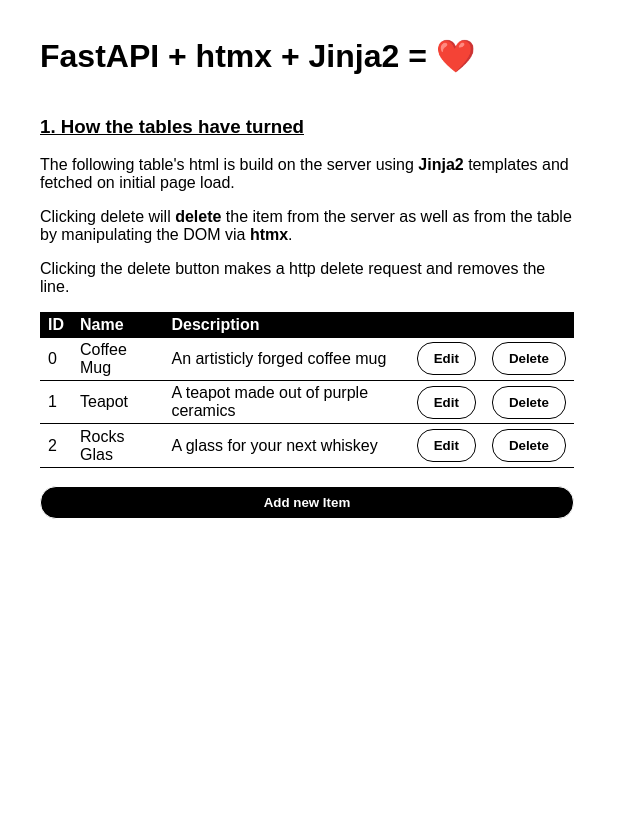
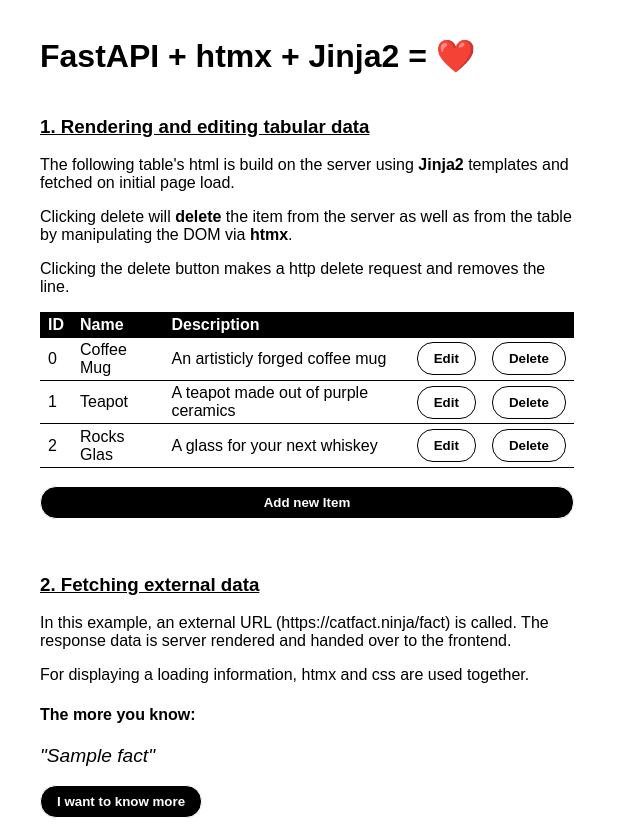
Before and after one commit to pazifical/fastapi-htmx-example, a FastAPI app: page / in a window 1280 px wide. Shown: the whole page, without its empty margins (0-640 px from the left). Before the commit the page ends 519 px from the top, so only its background shows below. Run offline with FastAPI, Linux system fonts and the light colour scheme; a database or web service that is not in the repository returns one stand-in record (values such as "Sample title"); data that the repository does not hold is empty.

Commit message:
added new functionality

```diff
--- a/main.py
+++ b/main.py
@@ -1,8 +1,10 @@
+import time
 from typing import Annotated
 from fastapi import FastAPI, Form, Request, Response, status
 from fastapi.responses import HTMLResponse
 from fastapi.staticfiles import StaticFiles
 from fastapi.templating import Jinja2Templates
+import requests
 from library.classes import CreateItem, Item
 
 from library.repository import ItemRepository
@@ -22,6 +24,23 @@
 @app.get("/", response_class=HTMLResponse)
 async def index(request: Request):
     return templates.TemplateResponse(request=request, name="pages/index.html")
+
+
+@app.get("/api/cat/fact/div", response_class=HTMLResponse)
+async def index(request: Request):
+    time.sleep(1)
+    response = requests.get("https://catfact.ninja/fact")
+    try:
+        data = response.json()
+    except Exception as e:
+        print(e)
+        data = {}
+
+    return templates.TemplateResponse(
+        request=request,
+        name="components/cat_fact_div.html",
+        context={"fact": data.get("fact")},
+    )
 
 
 @app.get("/api/items/add", response_class=HTMLResponse)
--- a/requirements.txt
+++ b/requirements.txt
@@ -3,3 +3,4 @@
 Jinja2==3.1.3
 uvicorn[standard]==0.27.1
 python-multipart==0.0.9
+requests==2.31.0
--- a/static/style.css
+++ b/static/style.css
@@ -18,6 +18,11 @@
   font-weight: bold;
 }
 button:hover {
+  /* transition: 250ms; */
+}
+button:active {
+  box-shadow: 3px 0px 0px red, -3px 0px 0px red, 0px 3px 0px red,
+    0px -3px 0px red;
 }
 .btn-secondary {
   background-color: white;
@@ -68,8 +73,9 @@
   font-weight: bold;
 }
 
-section {
+article {
   max-width: 60ch;
+  display: inline-block;
 }
 
 input {
@@ -89,3 +95,25 @@
 h3 {
   text-decoration: underline solid black;
 }
+
+.my-indicator {
+  > .show {
+    display: inline;
+  }
+  > .loading {
+    display: none;
+  }
+}
+.loading {
+  display: none;
+}
+
+.htmx-request .my-indicator,
+.htmx-request.my-indicator {
+  > .show {
+    display: none;
+  }
+  > .loading {
+    display: inline;
+  }
+}
--- /dev/null
+++ b/templates/components/cat_fact_div.html
@@ -0,0 +1,9 @@
+<div hx-get="/api/cat/fact/div" hx-swap="outerHTML" hx-indicator="#loader">
+  <h4>The more you know:</h4>
+  <div style="font-size: 1.2rem" class="my-indicator" id="loader">
+    <i class="show">"{{fact}}"</i>
+    <i class="loading">LOADING...</i>
+  </div>
+  <br />
+  <button class="btn-primary">I want to know more</button>
+</div>
--- a/templates/pages/index.html
+++ b/templates/pages/index.html
@@ -3,8 +3,10 @@
 <main>
   <h1>FastAPI + htmx + Jinja2 = ❤️</h1>
 
-  <section style="display: inline-block">
-    <h3>1. How the tables have turned</h3>
+
+  <section>
+    <article>
+    <h3>1. Rendering and editing tabular data</h3>
     <p>
       The following table's html is build on the server using
       <strong>Jinja2</strong> templates and fetched on initial page load.
@@ -19,6 +21,21 @@
     </p>
     <div hx-get="/api/items/table" hx-trigger="load" hx-swap="outerHTML"></div>
   </section>
+  <br>
+  <br>
+  <section >
+    <article>
+    <h3>2. Fetching external data</h3>
+    <p>
+      In this example, an external URL (https://catfact.ninja/fact) is called.
+      The response data is server rendered and handed over to the frontend.
+    </p>
+    <p>
+      For displaying a loading information, htmx and css are used together.
+    </p>
+    <div hx-get="/api/cat/fact/div" hx-trigger="load" hx-swap="outerHTML"></div>
+  </article>
+  </section>
 </main>
 
 {% endblock %}
```
Also changed, not shown: templates/components/item_form.html (+8 -6 lines).
